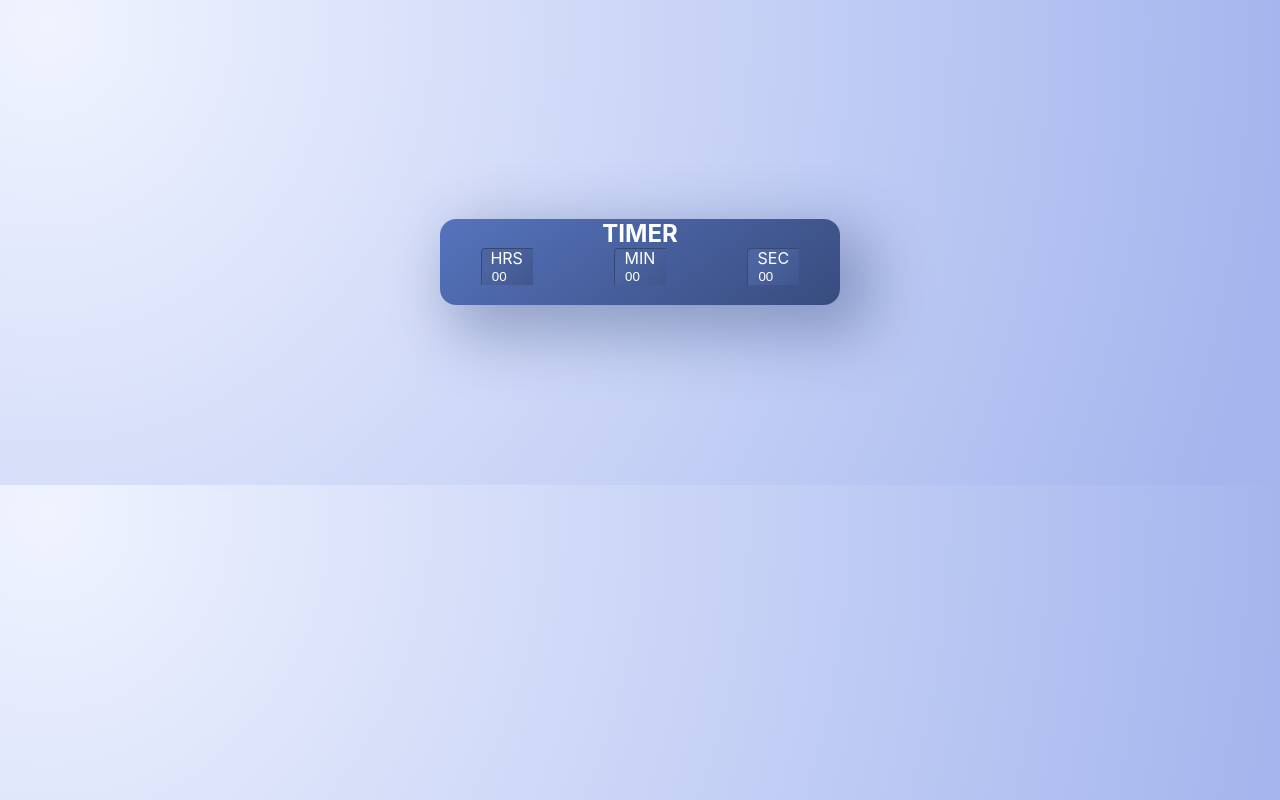
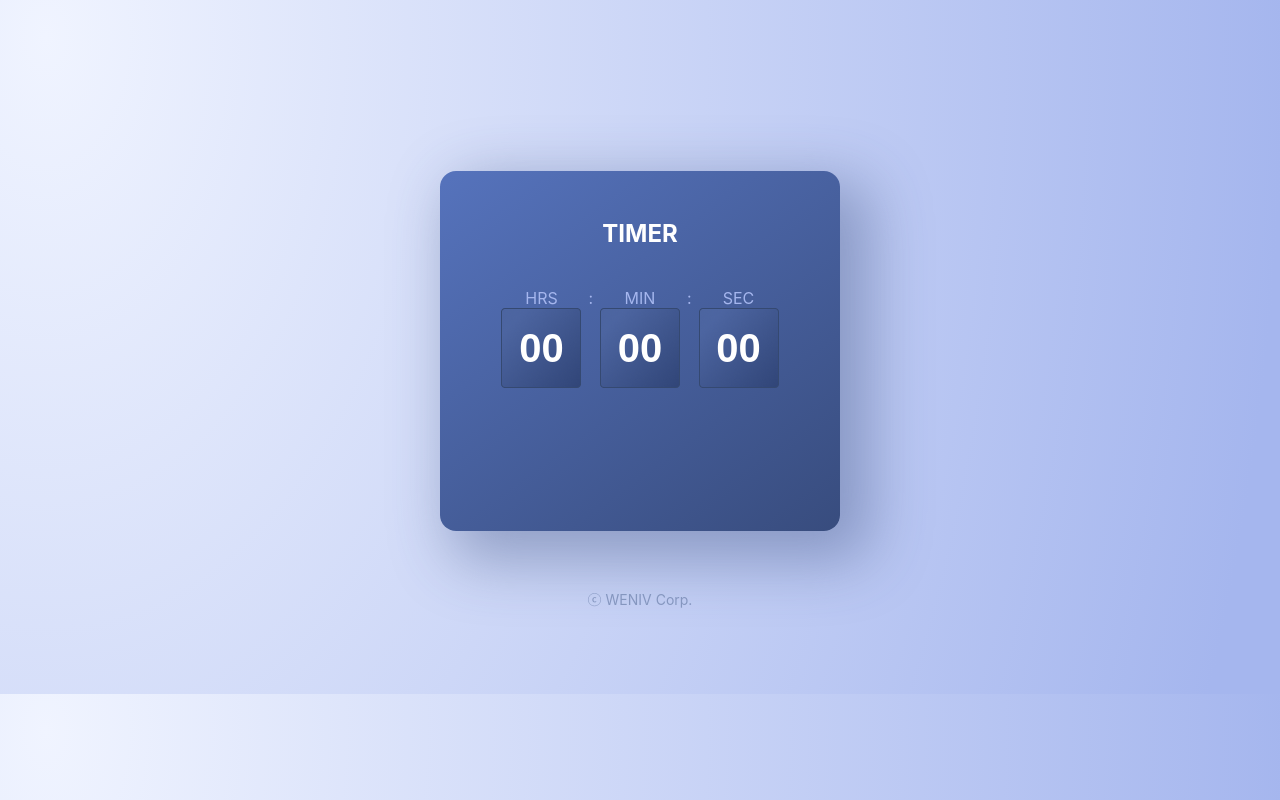
Before and after one commit to donkeeman/Timer, a plain HTML site: page index.html in a window 1280 px wide. Drawn offline with Linux system fonts and the light colour scheme; a web font is replaced by a local one.

Commit message:
css 구현(:제외)

```diff
--- a/index.html
+++ b/index.html
@@ -18,10 +18,12 @@
                 <span>HRS</span>
                 <input id="hrs" class="time" type="number" min="0" max="99">
             </div>
+            :
             <div class="timeBox">
                 <span>MIN</span>
                 <input id="min" class="time" type="number" min="0" max="59">
             </div>
+            :
             <div class="timeBox">
                 <span>SEC</span>
                 <input id="sec" class="time" type="number" min="0" max="59">
@@ -39,6 +41,11 @@
             </button>
         </div>
     </article>
+    <footer>
+        <p>
+            ⓒ WENIV Corp.
+        </p>
+    </footer>
     <script src="./index.js"></script>
 </body>
 </html>
--- a/style.css
+++ b/style.css
@@ -14,27 +14,52 @@ button, button:hover, button:focus, button:active{
     cursor: pointer;
 }
 
+input{
+    margin: 0;
+    padding: 0;
+    border: 0;
+}
+
+input::-webkit-inner-spin-button {
+    appearance: none;
+    -moz-appearance: none;
+    -webkit-appearance: none;
+}
+
 /* reset */
 
 body {
     font-family: Pretendard, -apple-system, BlinkMacSystemFont, system-ui, Roboto, 'Helvetica Neue', 'Segoe UI', 'Apple SD Gothic Neo', 'Noto Sans KR', 'Malgun Gothic', sans-serif;
     background: radial-gradient(96.74% 276.79% at 3.59% 5.28%, #F0F4FF 0%, #A5B6EE 100%);
-    padding: 180px 440px;
     color: white;
     text-align: center;
+    padding: 72px 0;
 }
 
 .ir{
-    color:transparent;
+    color: transparent;
     background-image: url(./img/weniv-logo.svg);
     background-position: center;
     background-repeat: no-repeat;
 }
 
 article{
+    box-sizing: border-box;
+    width: 400px;
+    height: 360px;
+    margin: 60px auto;
     background: linear-gradient(144.07deg, #5572BB 2.13%, #374B7C 102.97%);
     box-shadow: 20px 20px 60px 10px rgba(55, 75, 124, 0.4);
     border-radius: 16px;
+    padding: 48px 58px;
+}
+
+h2{
+    font-style: normal;
+    font-weight: 700;
+    font-size: 24px;
+    line-height: 29px;
+    margin: 0 auto;
 }
 
 #startButton:disabled, #resetButton:disabled{
@@ -48,10 +73,11 @@ article{
 .timeContainer{
     display: flex;
     justify-content: space-around;
+    margin: 40px auto;
+    color: #A5B6EE;
 }
 
 .timeBox{
-    background-image: url(./img/Rectangle\ 1.png);
     background-repeat: no-repeat;
     display: flex;
     flex-direction: column;
@@ -59,8 +85,25 @@ article{
 }
 
 .time{
+    box-sizing: border-box;
+    width: 80px;
+    height: 80px;
+    background-image: url(./img/Rectangle\ 1.png);
     border: 0;
+    padding: 16px 14px;
     background-color: inherit;
     color: white;
     text-align: center;
+    font-style: normal;
+    font-weight: 700;
+    font-size: 40px;
+    line-height: 48px;
 }
+
+footer{
+    font-style: normal;
+    font-weight: 400;
+    font-size: 14px;
+    line-height: 17px;
+    color: #8596BF;
+}
```
